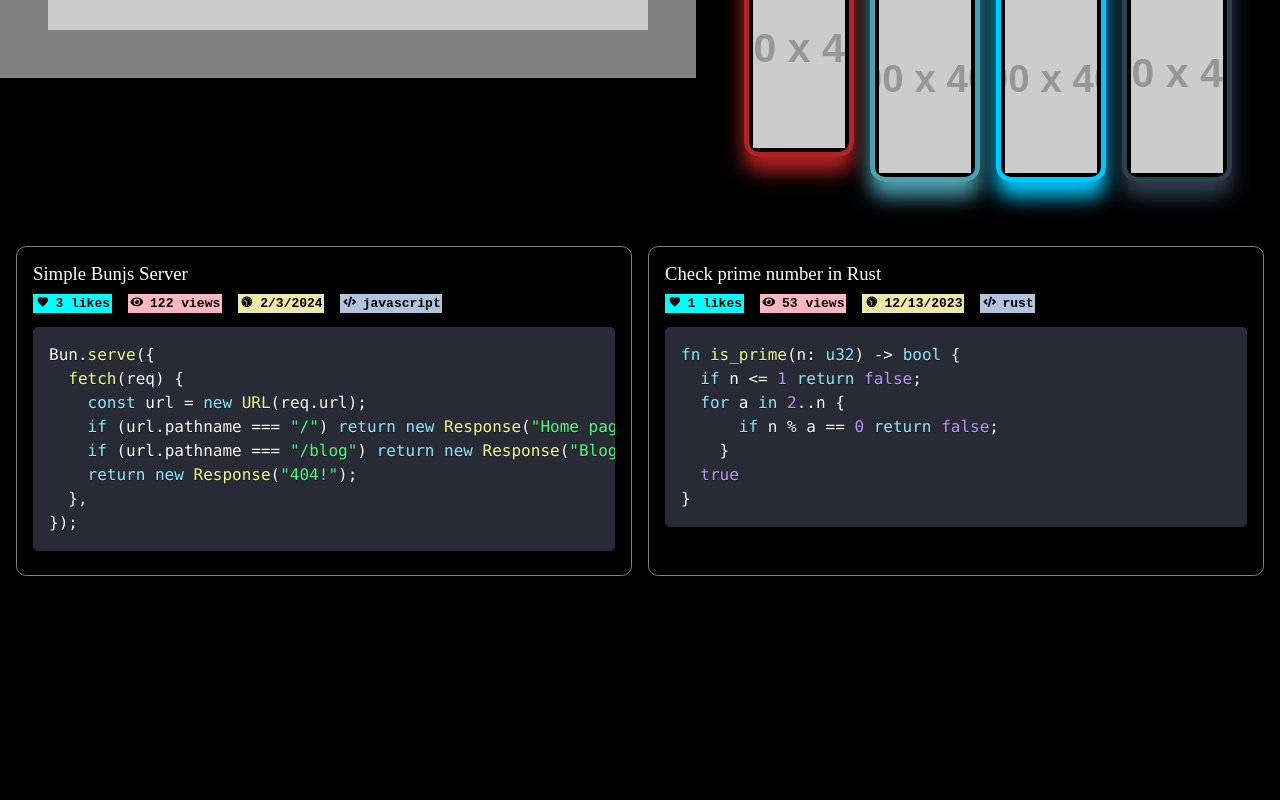
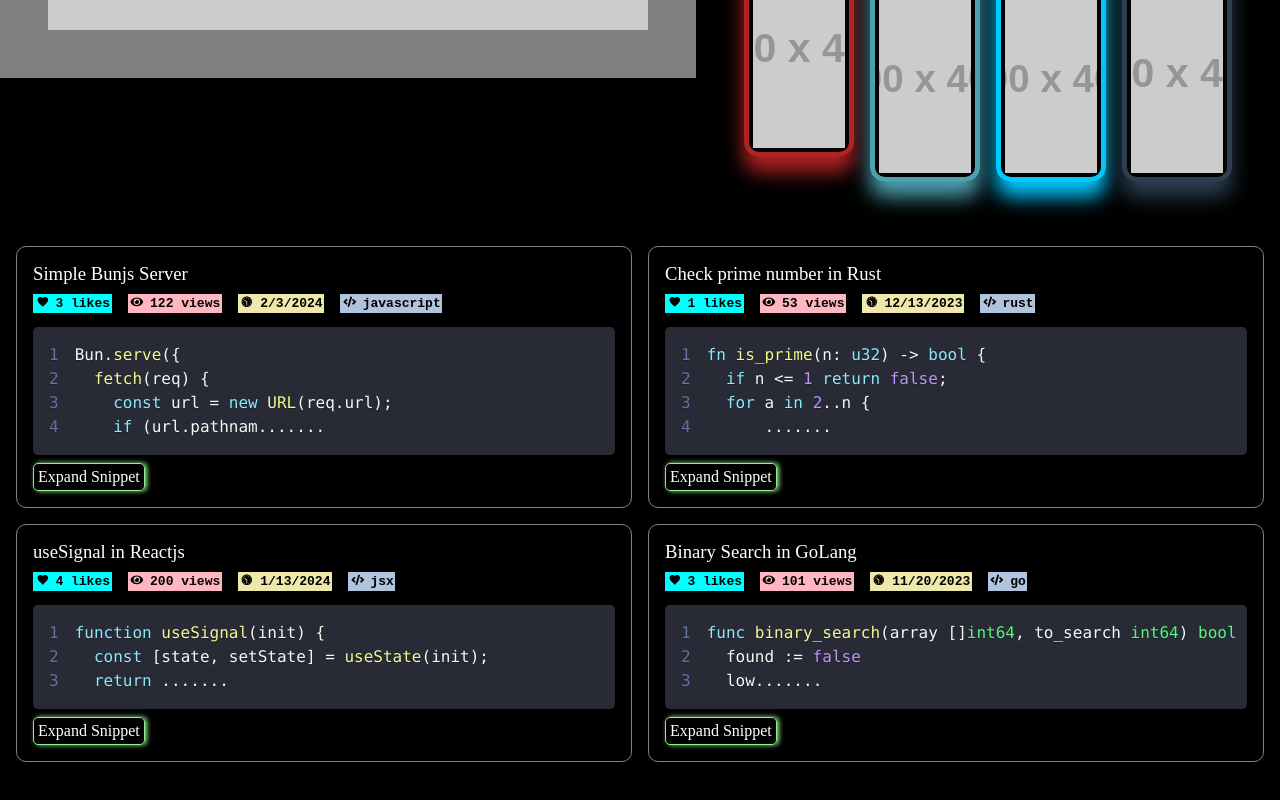
Before and after one commit to mynk-tmr/Algosangam, a React (Vite) app: page / in a window 1280 px wide. Shown: the part 1774-2574 px from the top of the page. Built offline with nearby package versions, Linux system fonts and the light colour scheme.

Commit message:
add toggle to expand button to snippetcards

```diff
--- a/src/components/CodeBlock.jsx
+++ b/src/components/CodeBlock.jsx
@@ -1,10 +1,10 @@
-import { PrismLight as SyntaxHighlighter } from "react-syntax-highlighter";
+import { PrismAsyncLight as SyntaxHighlighter } from "react-syntax-highlighter";
 
 import { dracula } from "react-syntax-highlighter/dist/esm/styles/prism";
 
 export default function CodeBlock({ children, lang }) {
   return (
-    <SyntaxHighlighter language={lang} style={dracula}>
+    <SyntaxHighlighter language={lang} style={dracula} showLineNumbers={true}>
       {children}
     </SyntaxHighlighter>
   );
--- a/src/components/SnippetCard.jsx
+++ b/src/components/SnippetCard.jsx
@@ -1,6 +1,8 @@
 import styled from "styled-components";
 import { ClockIco, CodeIco, EyeIco, LikeIco } from "../shared/icons";
 import CodeBlock from "./CodeBlock";
+import { useState } from "react";
+import Linkbutton from "./Linkbutton";
 
 const Wrapper = styled.section`
   padding: 1rem;
@@ -52,6 +54,9 @@ export default function SnipperCard({
   lang,
   content,
 }) {
+  const [open, setOpen] = useState(false);
+  const toggle = () => setOpen(!open);
+
   return (
     <Wrapper>
       <h1>{title}</h1>
@@ -68,8 +73,13 @@ export default function SnipperCard({
         <CodeIco /> {lang}
       </data>
       <figure data-code>
-        <CodeBlock lang={lang}>{content}</CodeBlock>
+        <CodeBlock lang={lang}>
+          {open ? content : content.slice(0, 80) + "......."}
+        </CodeBlock>
       </figure>
+      <Linkbutton $color="lightgreen" onClick={toggle}>
+        {open ? "Fold" : "Expand"} Snippet
+      </Linkbutton>
     </Wrapper>
   );
 }
--- a/src/database/snippets.js
+++ b/src/database/snippets.js
@@ -28,6 +28,45 @@ const snippets = [
   true
 }`,
   },
+  {
+    title: `useSignal in Reactjs`,
+    likes: `4`,
+    views: `200`,
+    date: new Date(2024, 0, 13),
+    lang: `jsx`,
+    content: `function useSignal(init) {
+  const [state, setState] = useState(init);
+  return {
+    get mut() { return state },
+    set mut(_new) { setState(_new) }
+  }
+}`,
+  },
+  {
+    title: `Binary Search in GoLang`,
+    likes: `3`,
+    views: `101`,
+    date: new Date(2023, 10, 20),
+    lang: `go`,
+    content: `func binary_search(array []int64, to_search int64) bool {
+  found := false
+  low := 0
+  high := len(array) - 1
+  for low <= high {
+    mid := (low + high) / 2
+    if array[mid] == to_search {
+      found = true
+      break
+    }
+    if array[mid] > to_search {
+      high = mid - 1
+    } else {
+      low = mid + 1
+    }
+  }
+  return found
+}`,
+  },
 ];
 
 export default snippets;
```
